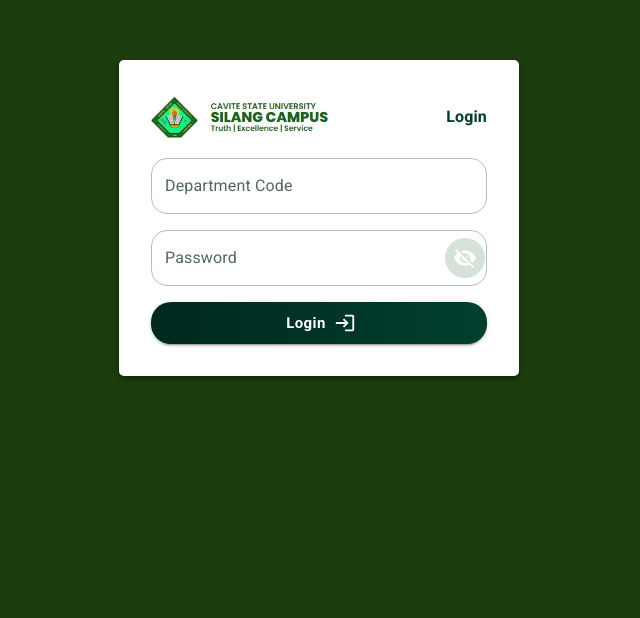
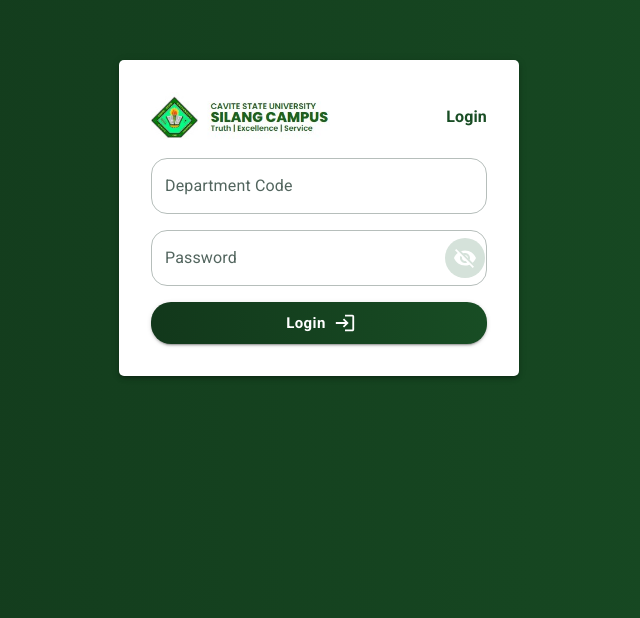
Before and after one commit to rhondeldi/Scheduling-System-Frontend, a React (Vite) app: page / in a window 1280 px wide. Shown: the part 182-800 px from the top of the page, without its empty margins (321-961 px from the left). Built offline with nearby package versions, Linux system fonts and the light colour scheme; no server answers.

Commit message:
feat: color fix

```diff
--- a/src/components/Theme.jsx
+++ b/src/components/Theme.jsx
@@ -3,15 +3,15 @@ import { createTheme } from '@mui/material/styles';
 import { alpha } from '@mui/material';
 
 const brand = {
-  primary: '#003f2d',
-  primaryLight: '#0a5a3f',
-  primaryDark: '#00281f',
-  secondary: '#d9eadf',
-  secondaryLight: '#eff7f2',
-  secondaryDark: '#174d37',
-  accent: '#0b6b4a',
-  accentLight: '#dcefe6',
-  accentDark: '#004631',
+    primary: '#184d24',
+    primaryLight: '#43a047',
+    primaryDark: '#12381b',
+    secondary: '#dff3e3',
+    secondaryLight: '#f1fbf3',
+    secondaryDark: '#276738',
+    accent: '#2e8b57',
+    accentLight: '#bfe7cb',
+    accentDark: '#1d5f3a',
     sealGold: '#b99a2e',
     warning: '#6f6734',
     warningLight: '#f1efe2',
@@ -250,6 +250,7 @@ const theme = createTheme({
     MuiAccordionSummary: {
       styleOverrides: {
         root: {
+          color: '#FFFFFF',
           borderRadius: 6,
           padding: '0 16px',
           transition: 'background 0.3s ease',
@@ -259,7 +260,6 @@ const theme = createTheme({
           },
           '&.Mui-expanded': {
             backgroundImage: gradients.accordionExpanded,
-            color: '#FFFFFF',
           },
         },
         title: {
@@ -308,6 +308,7 @@ const theme = createTheme({
     MuiDialogTitle: {
       styleOverrides: {
         root: {
+          backgroundColor: brand.primary,
           color: '#FFFFFF',
           padding: '16px 24px',
           fontWeight: 600,
--- a/src/curriculums/CurriculumView.jsx
+++ b/src/curriculums/CurriculumView.jsx
@@ -668,9 +668,13 @@ function CurriculumView({
       <Dialog
         open={isDialogFormOpen}
         onClose={() => setIsDialogFormOpen(false)}
-        fullWidth
-        maxWidth="xl"
+        maxWidth="l"
         slotProps={{
+          sx: {
+            height: "85vh",
+            display: "flex",
+            flexDirection: "column",
+          },
           paper: {
             component: "form",
             onSubmit: async (event) => {
--- a/src/curriculums/SubjectSelection.jsx
+++ b/src/curriculums/SubjectSelection.jsx
@@ -220,7 +220,7 @@ export default function SubjectSelection({
           },
         }}
       >
-        <DialogTitle sx={{ backgroundColor: "#2e6417", color: "white" }}>
+        <DialogTitle sx={{ backgroundColor: "primary", color: "white" }}>
           ADD SUBJECT
         </DialogTitle>
 
--- a/src/login/Login.jsx
+++ b/src/login/Login.jsx
@@ -176,7 +176,7 @@ export default function Login() {
       justifyContent="center"
       alignItems="center"
       minHeight="100vh"
-      bgcolor="#1c3d0e"
+      sx={{ background: "linear-gradient(90deg, #12381b 0%, #184d24 100%)" }}
       p={2}
     >
       <Paper elevation={3} sx={{ p: 4, maxWidth: 400, width: "100%" }}>
--- a/src/rooms/Rooms.jsx
+++ b/src/rooms/Rooms.jsx
@@ -308,7 +308,7 @@ function Rooms() {
                     <TableCell sx={{ width: "20%" }}>Room Type</TableCell>
                     <TableCell sx={{ width: "12%" }}>Capacity</TableCell>
                     {departmentID == 0 ? (
-                      <TableCell sx={{ width: "18%" }}>Department Sharing</TableCell>
+                      <TableCell sx={{ width: "18%" }}></TableCell>
                     ) : null}
                     <TableCell sx={{ width: "112px" }} align="right"></TableCell>
                   </TableRow>
--- a/src/view_schedule/class_schedule.jsx
+++ b/src/view_schedule/class_schedule.jsx
@@ -295,7 +295,7 @@ function TimeTable() {
     return (
         <>
             <Box display={'flex'} justifyContent={'center'} alignItems={'center'} padding={1} bgcolor={'#0B5E20'}>
-                <Typography variant="h6" color="#F5F7F5">Cavite Statue University - Silang Campus Schedules</Typography>
+                <Typography variant="h6" color="#F5F7F5">Cavite State University - Silang Campus Schedules</Typography>
             </Box>
 
             <Popup popupOptions={popupOptions} closeButtonActionHandler={() => {
```
Lines whose indentation alone changed are shown as unchanged.
